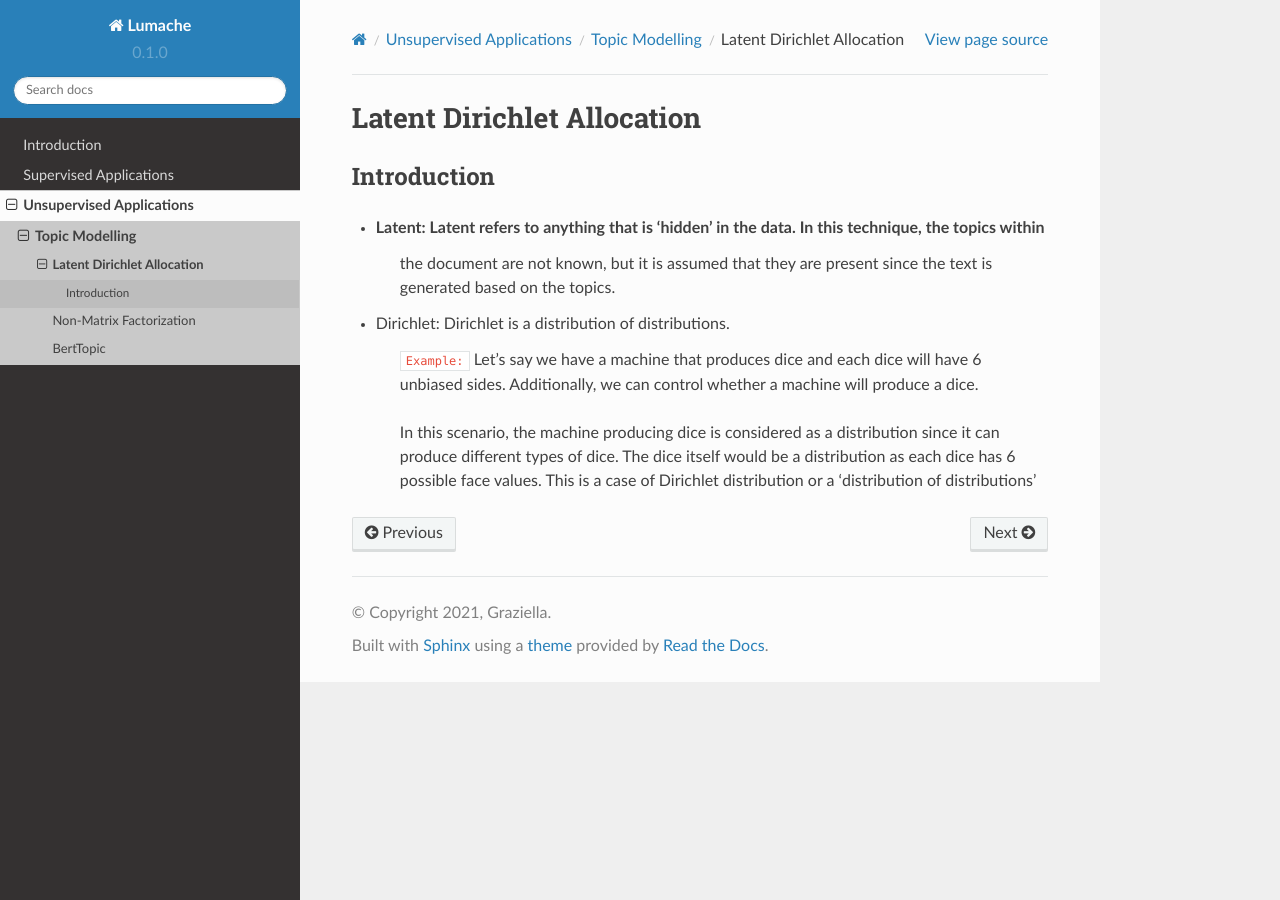
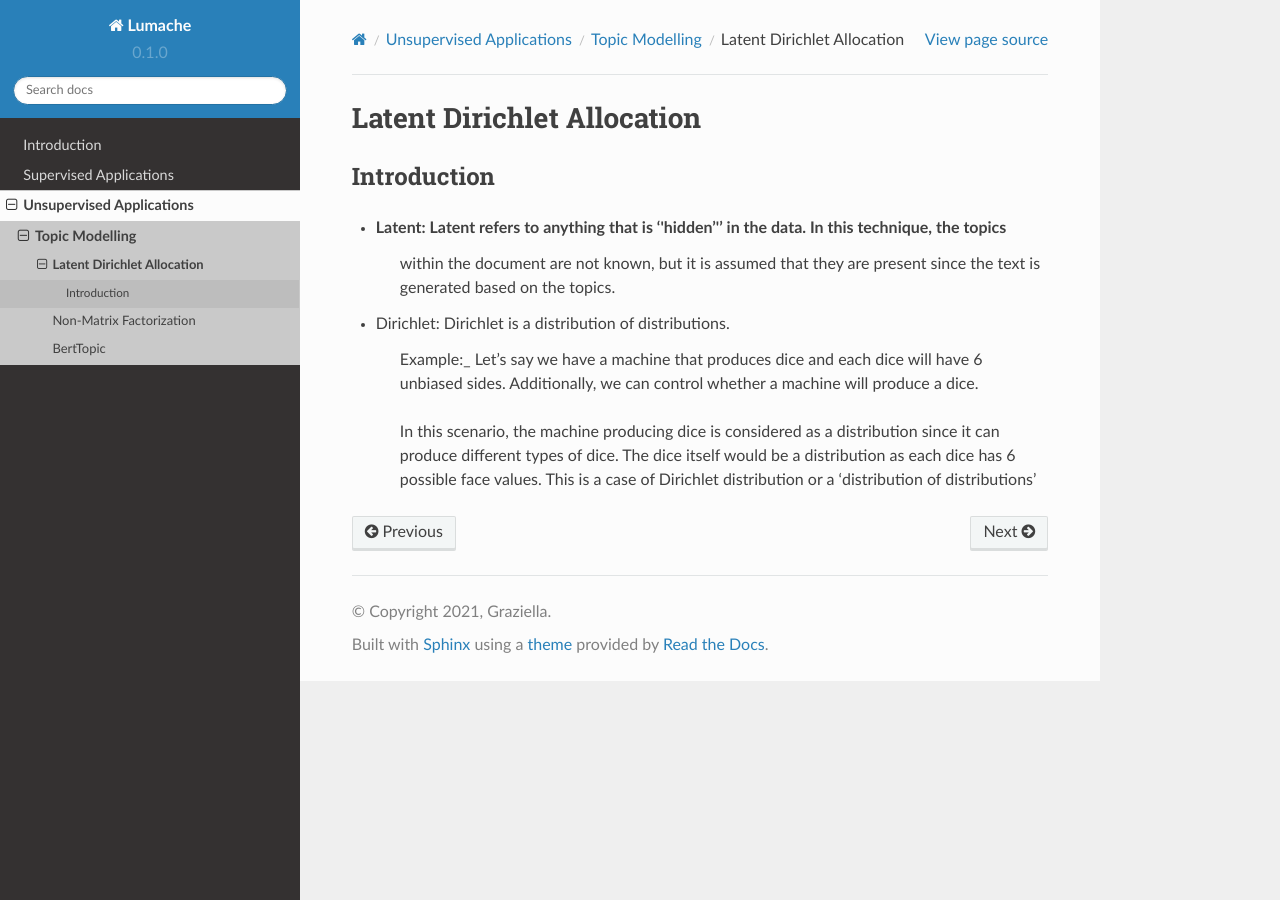
Before and after one commit to Aish2334/NLP-Technical-Documentation, a Sphinx documentation site: the page built from docs/source/unsupervised_applications/topic_modelling/latent_dirichlet_allocation.rst, in a window 1280 px wide. Built offline with Sphinx 7.4.7 and the Read the Docs theme 2.0.0, drawn with Linux system fonts in a browser that asks for light colours; pages that are not in the unit, such as notebooks, are missing from menus; cross-references to code outside the pages are shown as plain code; some of the changed lines change nothing that is shown.

Commit message:
Changed formatting of paragraph 2 LDA

```diff
--- a/docs/source/unsupervised_applications/topic_modelling/latent_dirichlet_allocation.rst
+++ b/docs/source/unsupervised_applications/topic_modelling/latent_dirichlet_allocation.rst
@@ -6,12 +6,12 @@ Latent Dirichlet Allocation
 Introduction
 _____________
 
-* Latent: Latent refers to anything that is 'hidden' in the data. In this technique, the topics within
-          the document are not known, but it is assumed that they are present since the text is generated based on the topics.
+* Latent: Latent refers to anything that is '\'hidden'\'' in the data. In this technique, the topics
+          within the document are not known, but it is assumed that they are present since the text is generated based on the topics.
 
 * Dirichlet: Dirichlet is a distribution of distributions.
 
-		  :underline:`Example:`
+		  Example:_
 		  Let's say we have a machine that produces dice and each dice will have 6 unbiased sides. Additionally, we can control whether a machine will produce a dice.
 
 		  In this scenario, the machine producing dice is considered as a distribution since it can produce different types of dice. The dice itself would be a distribution as each dice has 6 possible face values. This is a case of Dirichlet distribution or a 'distribution of distributions'
```
